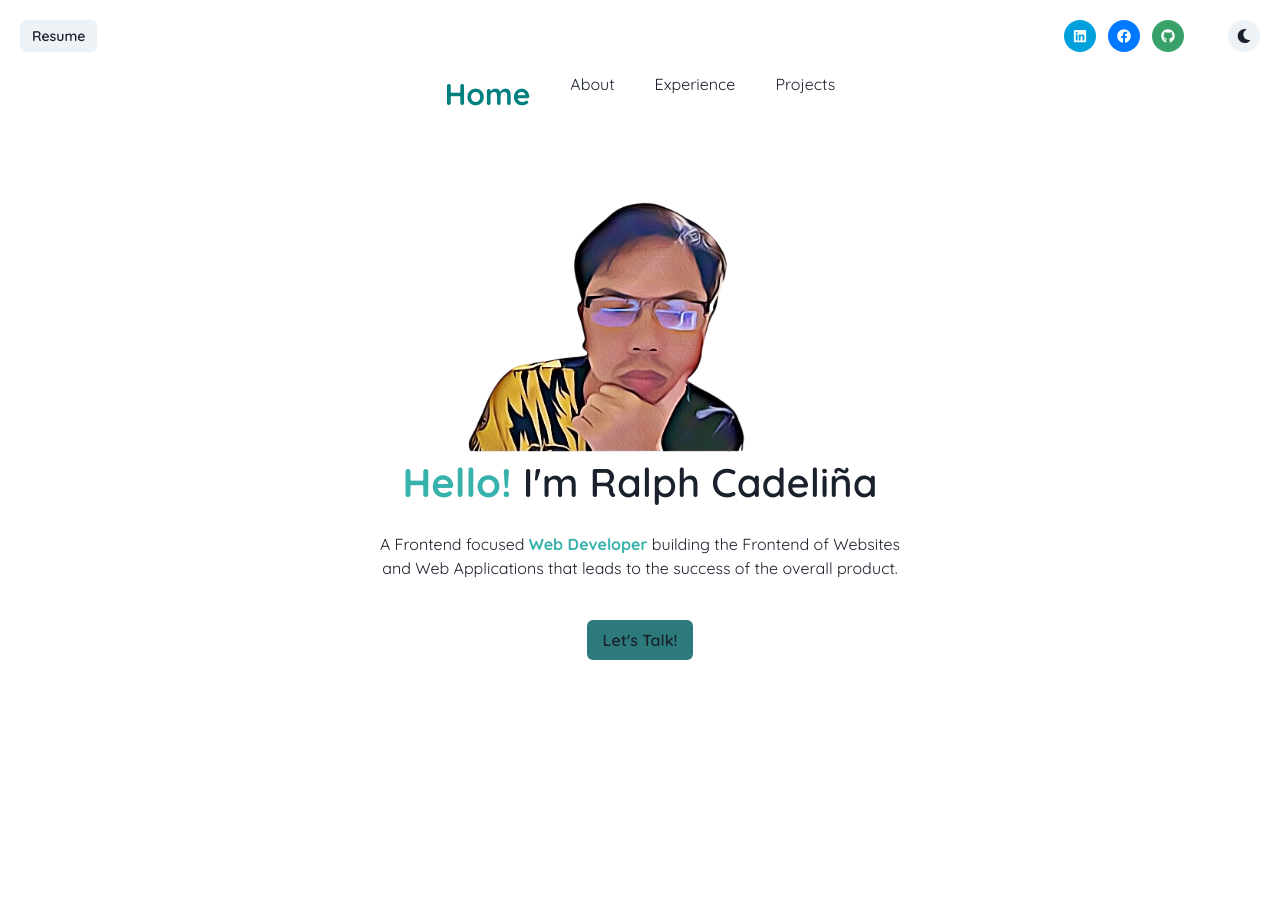
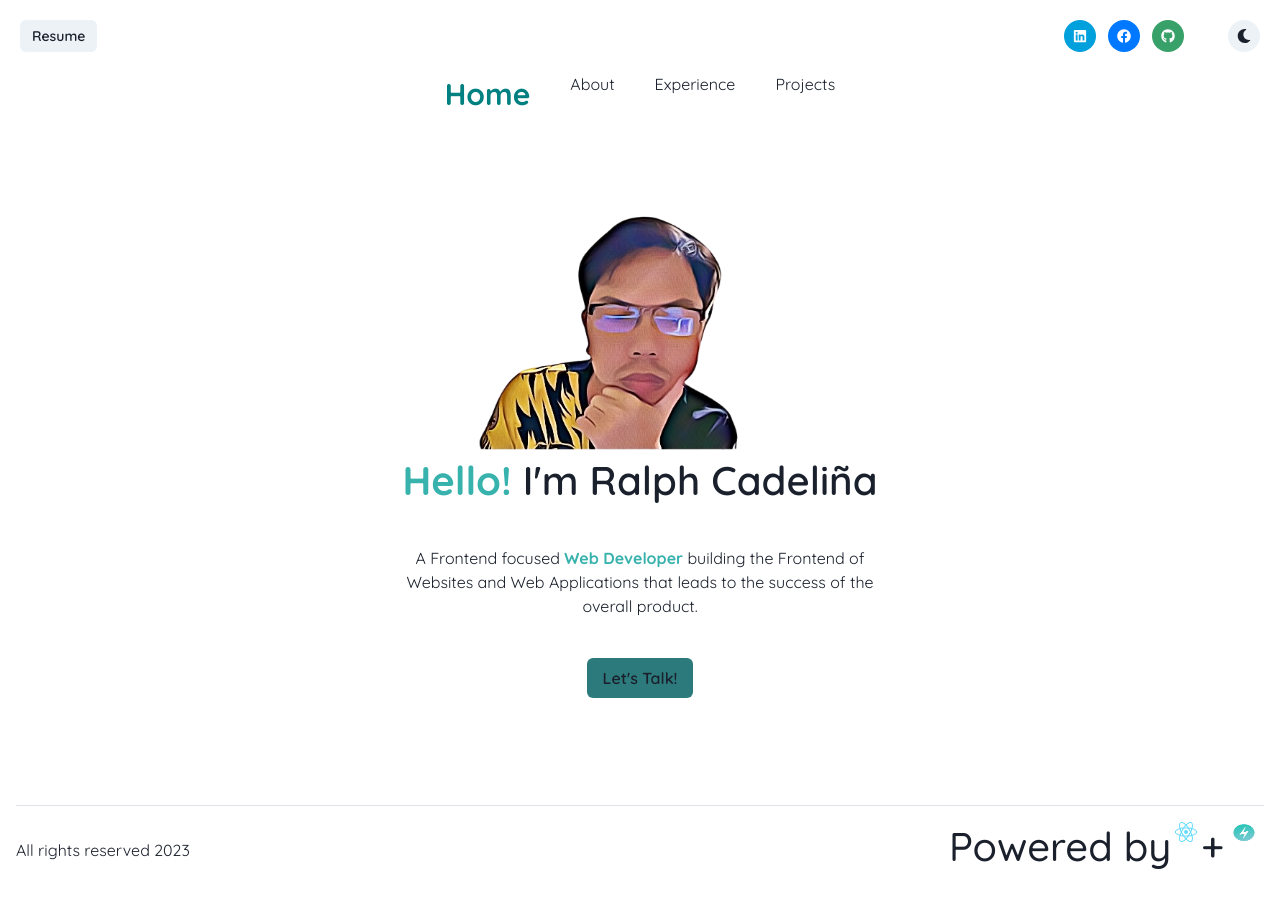
Before and after one commit to 5dam/ralphcadelinaportfolio, a React (Vite) app: page / in a window 1280 px wide. Shown: the top 908 px of the page. Before the commit the page ends 800 px from the top, so only its background shows below. Built offline with nearby package versions, Linux system fonts and the light colour scheme.

Commit message:
added footer

```diff
--- a/index.html
+++ b/index.html
@@ -4,6 +4,7 @@
     <meta charset="UTF-8" />
     <link rel="icon" type="image/svg+xml" href="/webdevlogo.png" />
     <meta name="viewport" content="width=device-width, initial-scale=1.0" />
+    <link href="https://cdn.jsdelivr.net/npm/bootstrap@5.3.0-alpha1/dist/css/bootstrap.min.css" rel="stylesheet" integrity="sha384-GLhlTQ8iRABdZLl6O3oVMWSktQOp6b7In1Zl3/Jr59b6EGGoI1aFkw7cmDA6j6gD" crossorigin="anonymous">
     <title>Ralph Cadeliña - Web Developer</title>
   </head>
   <body>
--- a/src/App.jsx
+++ b/src/App.jsx
@@ -8,6 +8,7 @@ import Home from './pages/Home'
 import About from './pages/About'
 import Projects from './pages/Projects'
 import Experience from './pages/Experience'
+import Footer from './components/Footer'
 
 
 export default function App() {
@@ -20,6 +21,7 @@ export default function App() {
         <Route path="/experience" element={<Experience />} />
         <Route path="/projects" element={<Projects />} />
       </Routes>
+      <Footer />
     </>
   )
 }
--- /dev/null
+++ b/src/components/Footer.jsx
@@ -0,0 +1,20 @@
+import { Container, Image } from "@chakra-ui/react";
+
+
+export default function Footer() {
+  return (
+    <Container maxW="container.xl">
+        <footer className="d-flex flex-wrap justify-content-between align-items-center py-3 my-4 border-top">
+            <div className="col-md-4 d-flex align-items-center">
+                <a href="#"></a>
+                <span className="mb-3 mb-md-0">All rights reserved 2023</span>
+            </div>
+            <div className="nav">
+                <h1>Powered by</h1>
+                <Image borderRadius="10px" w="30px" h="20px" src="/static/skills-stack/reactjs.svg" />
+                <h1>+</h1>
+                <Image borderRadius="10px" w="40px" h="22px" src="/static/skills-stack/chakraui.png" />            </div>
+        </footer>
+    </Container>
+  )
+}
--- a/src/pages/Home.jsx
+++ b/src/pages/Home.jsx
@@ -4,13 +4,14 @@ import {
     Text,
     Image,
     Button,
-    Center
+    Center,
 } from "@chakra-ui/react";
 
 export default function Home() {
 
   return (
     <>
+    <Container h="75vh">
         <Container mt={12}>
         <Container>
             <Box align="center" mt={10}>
@@ -32,7 +33,7 @@ export default function Home() {
         <Container align="center" mt={5}>
            <Button bg="teal.600" onClick={() => window.location = 'mailto:ralphcadelina5@gmail.com'}>Let's Talk!</Button>
         </Container>
-
+    </Container>
 
     </>
   )
```
